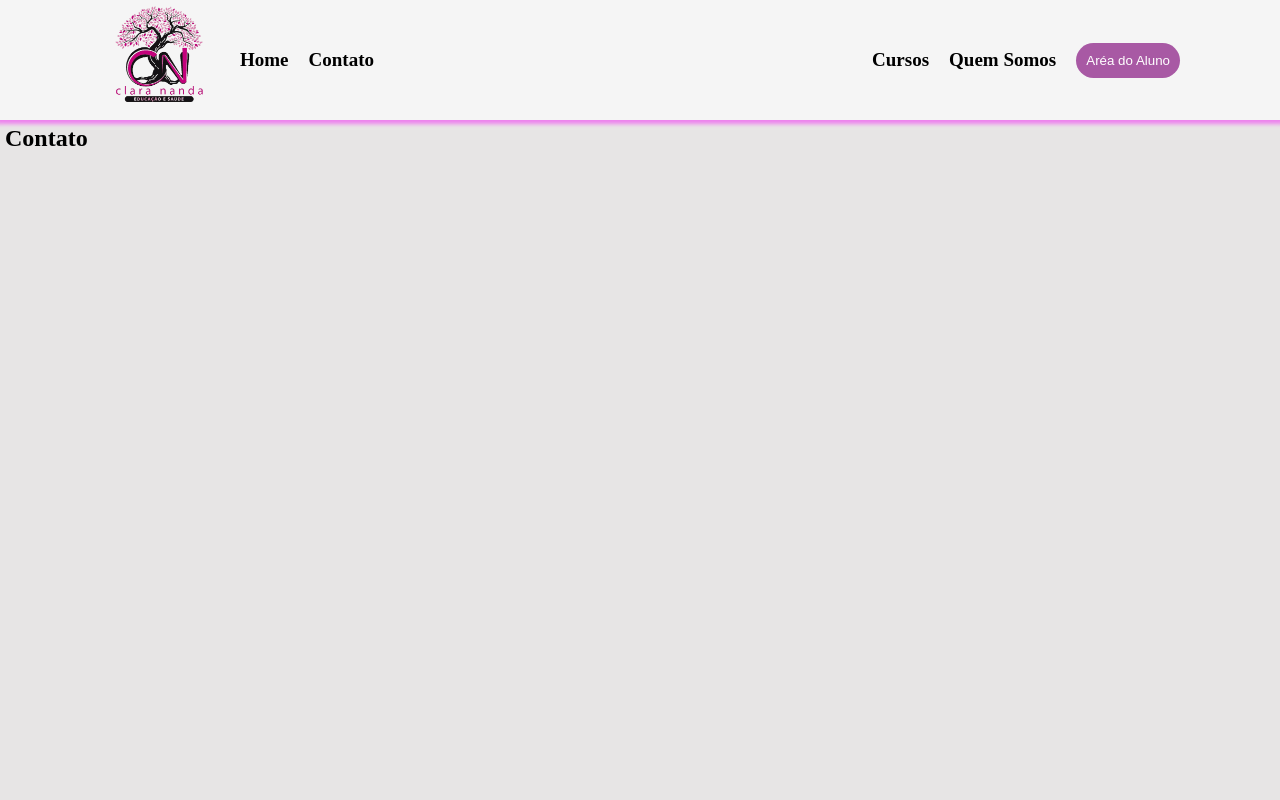
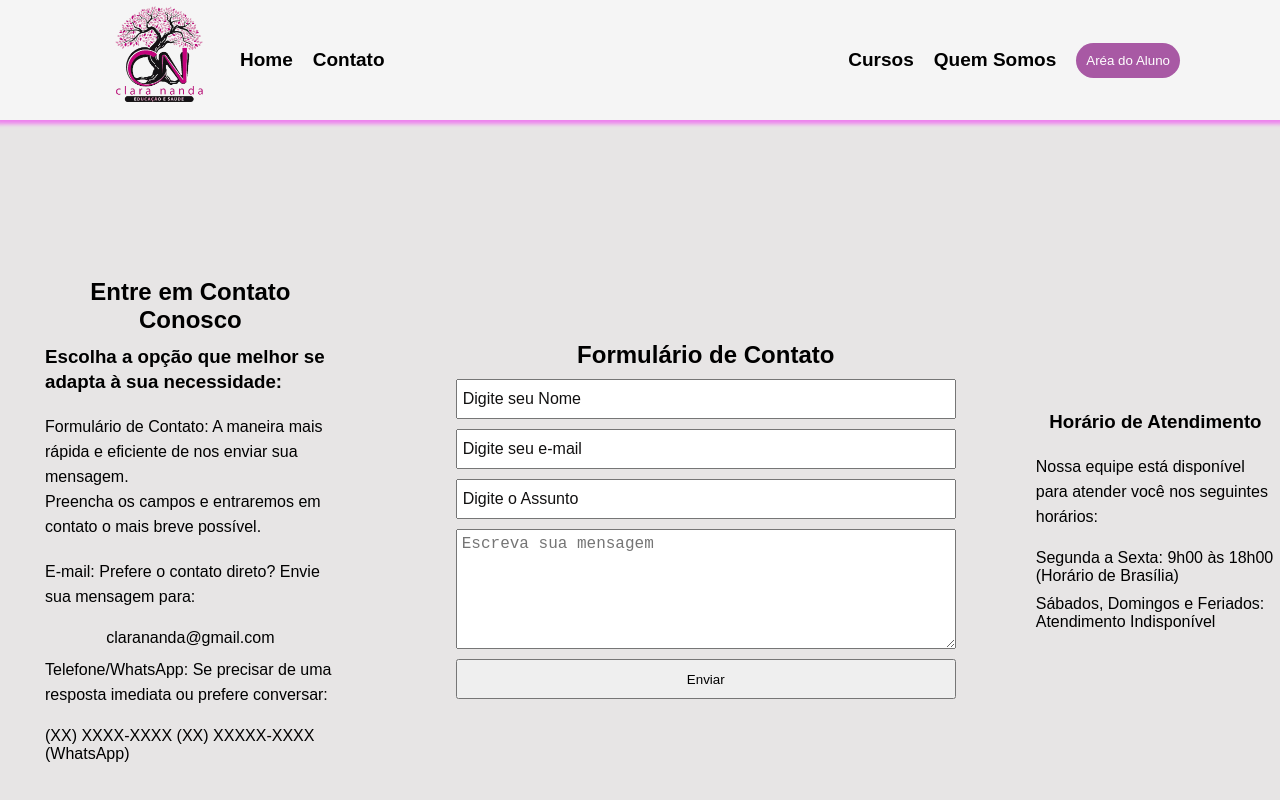
Before and after one commit to Rodrigo2811/ClaraNanda, a React (Vite) app: page /Contato in a window 1280 px wide. Shown: the top 800 px of the page. Built offline with nearby package versions, Linux system fonts and the light colour scheme.

Commit message:
feat: implementando pagina about

```diff
--- a/src/components/secao/secao.module.css
+++ b/src/components/secao/secao.module.css
@@ -3,4 +3,5 @@
     height: 100dvh;
     background-color: rgb(231, 229, 229);
     padding: 5px;
+    display: flex;
 }
--- a/src/index.css
+++ b/src/index.css
@@ -6,6 +6,11 @@
 }
 
 body {
-
+    font-family: Arial, Helvetica, sans-serif;
     background-color: rgb(245, 243, 243);
 }
+
+a:hover {
+    color: violet;
+    transition: all .3s ease-in-out;
+}
--- a/src/pages/Contact/Contact.jsx
+++ b/src/pages/Contact/Contact.jsx
@@ -1,12 +1,50 @@
 import NavBar from "../../components/navBar/navBar";
 import Container from "../../components/secao/secao";
 import Footer from "../../components/footer/footer";
+
+import style from './contato.module.css'
 const Contact = () => {
     return (
         <>
             <NavBar />
             <Container>
-                <h1>Contato</h1>
+                <section className={style.secaoFormaContato}>
+
+                    <h2>Entre em Contato Conosco</h2>
+
+                    <h3>Escolha a opção que melhor se adapta à sua necessidade:</h3>
+
+                    <p>Formulário de Contato: A maneira mais rápida e eficiente de nos enviar sua mensagem.<br />
+                        Preencha os campos e entraremos em contato o mais breve possível.</p>
+
+                    <p>E-mail: Prefere o contato direto? Envie sua mensagem para:</p>
+
+                    clarananda@gmail.com
+
+                    <p>Telefone/WhatsApp: Se precisar de uma resposta imediata ou prefere conversar:</p>
+
+                    (XX) XXXX-XXXX  (XX) XXXXX-XXXX (WhatsApp)
+
+                </section>
+
+                <form className={style.formContato}>
+
+                    <h2>Formulário de Contato</h2>
+                    <input type="text" placeholder="Digite seu Nome" />
+                    <input type="email" placeholder="Digite seu e-mail" />
+                    <input type="text" placeholder="Digite o Assunto" />
+                    <textarea name="" id="" placeholder="Escreva sua mensagem"></textarea>
+                    <button>Enviar</button>
+                </form>
+
+                <section className={style.containerRight}>
+                    <h3>Horário de Atendimento</h3>
+                    <p>Nossa equipe está disponível para atender você nos seguintes horários:</p>
+
+                    <span>Segunda a Sexta: 9h00 às 18h00 (Horário de Brasília)</span>
+                    <span>Sábados, Domingos e Feriados: Atendimento Indisponível</span>
+
+                </section>
 
             </Container>
 
--- /dev/null
+++ b/src/pages/Contact/contato.module.css
@@ -0,0 +1,53 @@
+.secaoFormaContato {
+    display: flex;
+    flex-direction: column;
+    width: auto;
+    align-items: center;
+    justify-content: center;
+    padding: 0 20px;
+    margin: 0 20px;
+    gap: 10px;
+    font-size: 16px;
+}
+
+.formContato {
+    width: auto;
+    display: flex;
+    flex-direction: column;
+    justify-content: center;
+    gap: 10px;
+    margin: 0 80px;
+}
+
+h2 {
+    text-align: center;
+}
+
+.formContato input {
+    width: 500px;
+    height: 40px;
+    padding-left: 5px;
+    font-size: 16px;
+    outline: none;
+}
+
+textarea {
+    height: 120px;
+    padding: 5px;
+    font-size: 16px;
+    outline: none;
+}
+
+.formContato button {
+    height: 40px;
+}
+
+.containerRight {
+    width: auto;
+    display: flex;
+    flex-direction: column;
+    justify-content: center;
+    align-items: center;
+    gap: 10px;
+    font-size: 16px;
+}
--- a/src/pages/QuemSomos/About.jsx
+++ b/src/pages/QuemSomos/About.jsx
@@ -1,13 +1,65 @@
 import Container from "../../components/secao/secao";
 import NavBar from "../../components/navBar/navBar";
 import Footer from "../../components/footer/footer";
+
+import style from './quemsomos.module.css'
 
 const About = () => {
     return (
         <>
             <NavBar />
             <Container>
-                <h1>Quem Somos</h1>
+                <section className={style.container}>
+                    <h1 className={style.title}>Quem Somos</h1>
+
+                    <p>
+                        Bem-vindo(a) à Clara nanda! É um prazer compartilhar com você quem somos, o que fazemos e, acima de tudo, por que fazemos.
+                    </p>
+
+                    <section className={style.container}>
+                        <h3>Nossa História e Missão</h3>
+
+                        <p>
+                            A Clara nanda nasceu em 2021 com um objetivo claro de transformar o mercado de consultoria em tecnologia, tornando soluções complexas acessíveis a todos.
+                        </p>
+
+                        <p>
+                            Nossa Missão é: Entregar produtos/serviços de alta qualidade que superem as expectativas dos nossos clientes e contribuam para o seu sucesso e crescimento.
+                        </p>
+
+                    </section>
+
+                    <section className={style.container}>
+
+                        <h3> O Que Nos Move: Nossos Valores</h3>
+
+                        <p>
+                            Guiamos todas as nossas ações e decisões por um conjunto de valores essenciais que definem nossa cultura e a maneira como interagimos com clientes, parceiros e uns com os outros:
+                        </p>
+
+                        <ul>
+                            <li>Inovação: Buscar constantemente novas soluções e aperfeiçoar o que já fazemos.</li>
+                            <li>Integridade: Agir com transparência, ética e honestidade em todas as relações.</li>
+                            <li>Foco no Cliente: Colocar as necessidades e a satisfação do cliente no centro do nosso trabalho.</li>
+                            <li>Excelência: Comprometimento com a mais alta qualidade em nossos produtos e serviços.</li>
+                            <li>Sustentabilidade: Promover práticas que garantam um impacto positivo a longo prazo.</li>
+                        </ul>
+
+                    </section>
+
+                    <section className={style.container}>
+                        <h3>Nossa Visão de Futuro</h3>
+
+                        <p>
+                            Almejamos ser a principal referência no setor de educação, reconhecida pela inovação e pelo impacto positivo que geramos em nossos clientes.
+                        </p>
+                        <p>
+                            Acreditamos que, com paixão, dedicação e o talento da nossa equipe, podemos alcançar essa visão e continuar a evoluir ao lado de nossos clientes.
+                        </p>
+                    </section>
+
+                </section>
+
 
             </Container>
 
--- /dev/null
+++ b/src/pages/QuemSomos/quemsomos.module.css
@@ -0,0 +1,27 @@
+.title {
+    width: 100%;
+    text-align: center;
+    margin-bottom: 15px;
+
+}
+
+.container {
+    display: flex;
+    justify-content: center;
+    align-items: center;
+    flex-direction: column;
+    margin: 0 auto;
+}
+
+
+p,
+h3,
+ul {
+
+    line-height: 25px;
+    margin-bottom: 10px;
+}
+
+li {
+    margin-left: 20px;
+}
```
